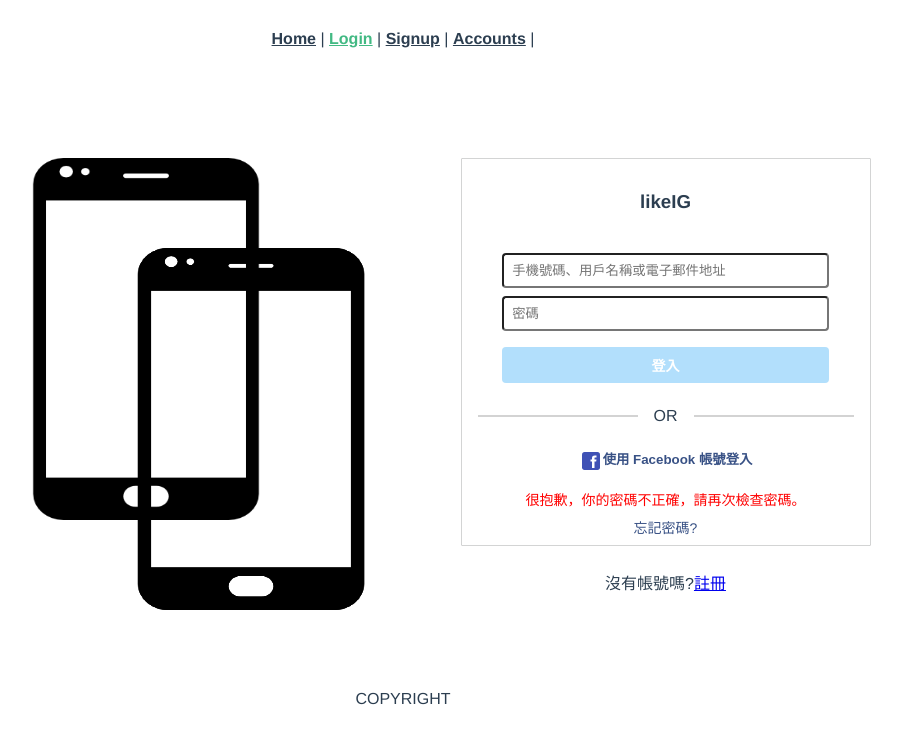
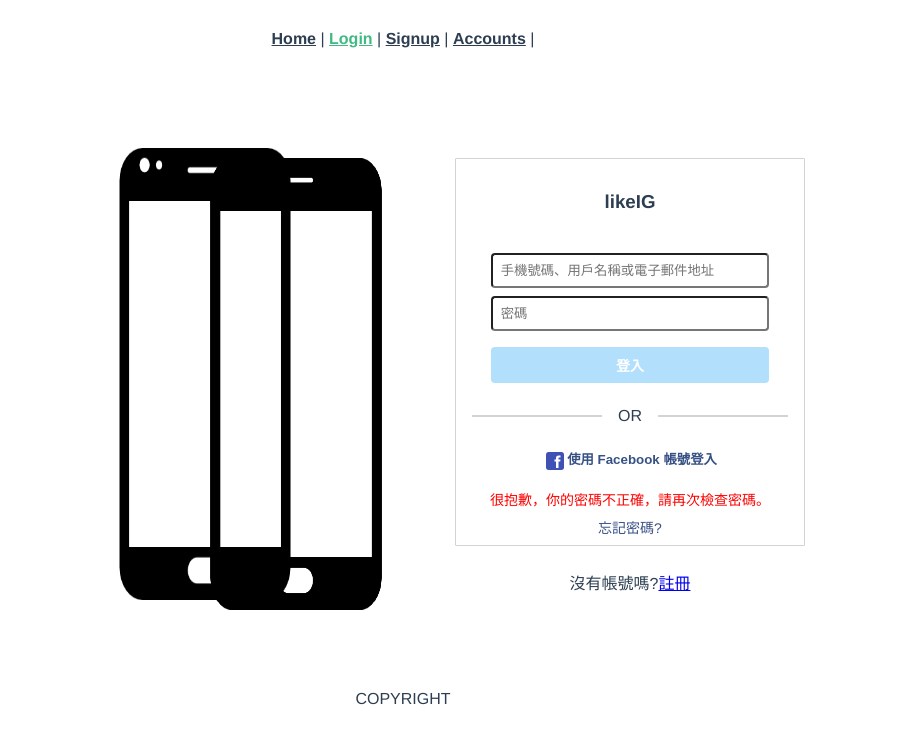
Before and after one commit to iou8611614/likeIG, a Vue app: page /login in a window 1280 px wide. Shown: the top 744 px of the page, without its empty margins (237-1139 px from the left). Built offline with nearby package versions, Linux system fonts and the light colour scheme.

Commit message:
adjust login page left section image position

```diff
--- a/src/views/Login.vue
+++ b/src/views/Login.vue
@@ -118,10 +118,14 @@ export default {
 //     flex: 1;
 // }
 .left-board{
-    flex: 2;
+    max-width: 454px;
+    min-width: 454px;
+    // flex: 2;
 }
 .right-board{
-    flex: 1;
+    max-width: 350px;
+    min-width: 350px;
+    // flex: 1;
 }
 
 h1.logo{
@@ -132,13 +136,17 @@ h1.logo{
     flex-direction: column;
 }
 img{
-    width: 80%;
-    height: 80%;
+    width: 70%;
+    height: 100%;
     display: flex;
+    // background-color: red;
 }
-// .img-still{
-//     background-color: pink;
-// }
+.img-still{
+    position: absolute;
+    left: 10%;
+    bottom: 10px;
+    // background-color: blue;
+}
 .img-carousel{
     // background-color: lightblue;
     position: absolute;
```
